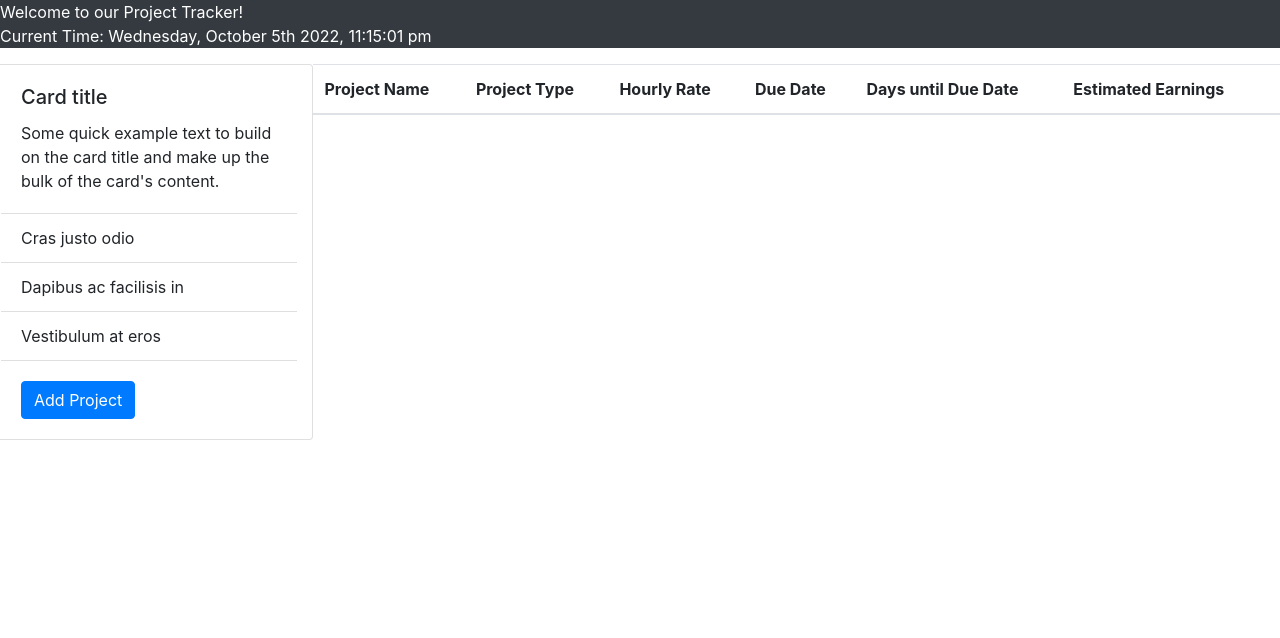
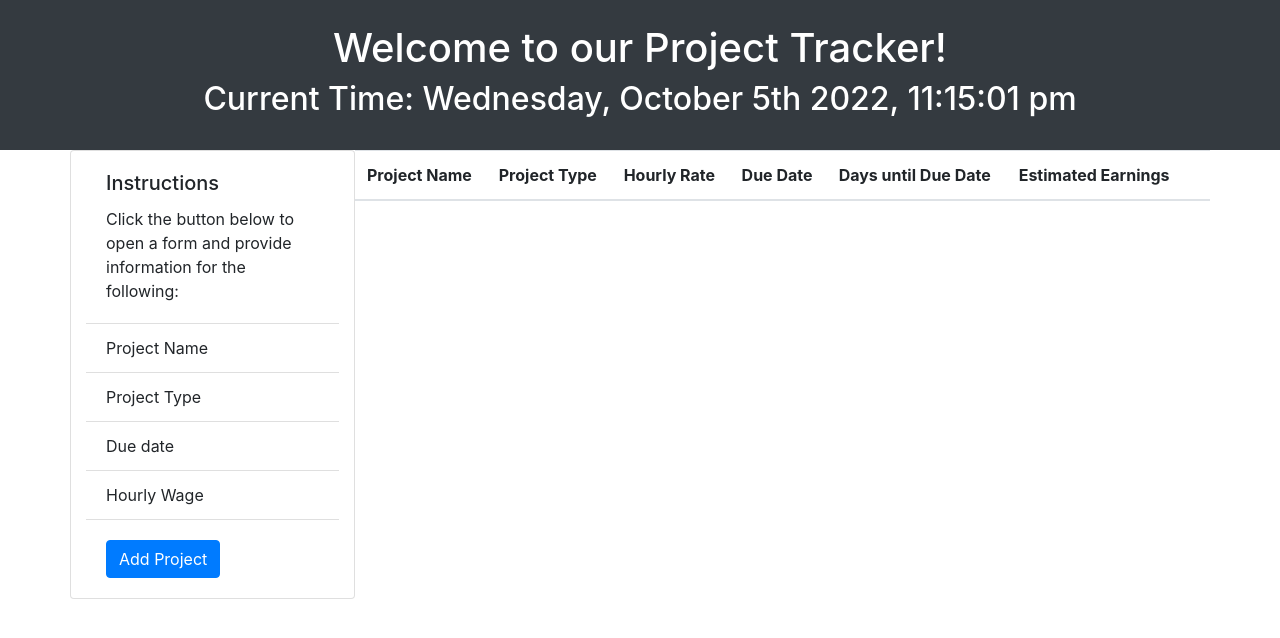
Before and after one commit to joedjensen/mini-project-project-tracker, a plain HTML site: page index.html in a window 1280 px wide. Drawn offline with nearby package versions, Linux system fonts and the light colour scheme.

Commit message:
added some styling

```diff
--- a/index.html
+++ b/index.html
@@ -12,21 +12,22 @@
 </head>
 
 <body>
-    <header class="bg-dark text-white">
-        Welcome to our Project Tracker!
-        <p>Current Time: <span id="clock"></span></p>
+    <header class="bg-dark text-white text-center py-4">
+        <h1>Welcome to our Project Tracker!</h1>
+        <h2>Current Time: <span id="clock"></span></h2>
     </header>
-    <div class="row">
+    <div class="container">
+    <div class="row g-2">
         <div class="card col-3" style="width: 18rem;">
             <div class="card-body">
-                <h5 class="card-title">Card title</h5>
-                <p class="card-text">Some quick example text to build on the card title and make up the bulk of the
-                    card's content.</p>
+                <h5 class="card-title">Instructions</h5>
+                <p class="card-text">Click the button below to open a form and provide information for the following:</p>
             </div>
             <ul class="list-group list-group-flush">
-                <li class="list-group-item">Cras justo odio</li>
-                <li class="list-group-item">Dapibus ac facilisis in</li>
-                <li class="list-group-item">Vestibulum at eros</li>
+                <li class="list-group-item">Project Name</li>
+                <li class="list-group-item">Project Type</li>
+                <li class="list-group-item">Due date</li>
+                <li class="list-group-item">Hourly Wage</li>
             </ul>
             <div class="card-body">
                 <button type="button" class="btn btn-primary" data-toggle="modal" data-target="#add-project-modal">Add
@@ -35,7 +36,7 @@
             </div>
 
         </div>
-        <table class="table col-9" id = "project-table">
+        <table class="table col-9" >
             <thead>
                 <tr>
                     <th scope="col">Project Name</th>
@@ -47,9 +48,10 @@
                     <th scope="col"></th>
                 </tr>
             </thead>
-            <tbody>
+            <tbody id = "project-table">
             </tbody>
         </table>
+    </div>
     </div>
     <div class="modal fade" id="add-project-modal" tabindex="-1" role="dialog">
         <div class="modal-dialog" role="document">
```
